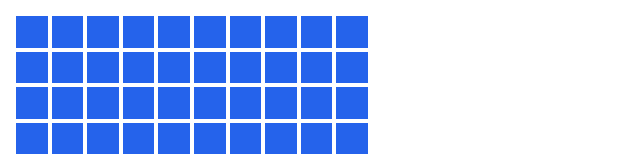
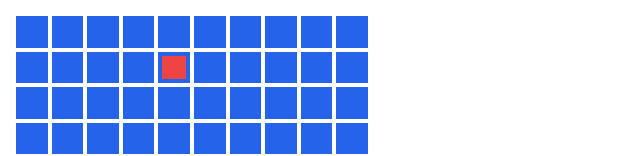
Before and after one commit to deckele/react-snake, a React (Create React App) app: page / in a window 1280 px wide. Shown: the top 156 px of the page, without its empty margins (0-640 px from the left). Built offline with nearby package versions, Linux system fonts and the light colour scheme.

Commit message:
eating an apple working

```diff
--- a/src/components/apple/apple.tsx
+++ b/src/components/apple/apple.tsx
@@ -1,19 +1,33 @@
-import { useEffect, useState } from "react";
+import { forwardRef, useEffect, useImperativeHandle, useState } from "react";
 import { createPortal } from "react-dom";
 import { Coordinate } from "../../types";
 import { getBoardTile } from "../../utils";
 
 interface AppleProps {
-  availableTiles: Coordinate[];
+  availableCoordinates?: Coordinate[];
 }
-export function Apple({ availableTiles }: AppleProps) {
+export const Apple = forwardRef<Coordinate | null, AppleProps>(
+  ({ availableCoordinates = [] }: AppleProps, ref) => {
     const [coordinate, setCoordinate] = useState<Coordinate | null>(null);
     useEffect(() => {
       const chosenCoordinate =
-      availableTiles[Math.floor(Math.random() * availableTiles.length)];
+        availableCoordinates[
+          Math.floor(Math.random() * availableCoordinates.length)
+        ];
       setCoordinate(chosenCoordinate);
-  }, [availableTiles]);
+    }, [availableCoordinates]);
+    useImperativeHandle<Coordinate | null, Coordinate | null>(
+      ref,
+      () => coordinate,
+      [coordinate]
+    );
     const container =
       coordinate && document.getElementById(getBoardTile(coordinate));
-  return container ? createPortal(<div>apple</div>, container) : null;
+    return container
+      ? createPortal(
+          <div className="bg-red-500 absolute top-1 bottom-1 left-1 right-1" />,
+          container
+        )
+      : null;
   }
+);
--- a/src/components/game-shell/game-shell.tsx
+++ b/src/components/game-shell/game-shell.tsx
@@ -1,11 +1,18 @@
-import { useCallback, useEffect, useRef } from "react";
+import { useCallback, useEffect, useLayoutEffect, useRef } from "react";
 import { SnakeLinkedList, SnakeNode } from "../../snake-linked-list";
 import { Board } from "../board/board";
 import { Snake } from "../snake/snake";
 import { config } from "../../game-config";
-import { canGoToNextDirection, Direction, keyToDirection } from "../../utils";
+import {
+  areCoordinatesEqual,
+  canGoToNextDirection,
+  Direction,
+  hashXY,
+  keyToDirection,
+} from "../../utils";
 import { useForceUpdate } from "../../hooks/use-force-update";
 import { Apple } from "../apple/apple";
+import { Coordinate } from "../../types";
 
 const STARTING_Y = Math.floor((config.boardSize - 1) / 2);
 const SNAKE_INITIAL_NODES = [
@@ -19,10 +26,33 @@ export function GameShell() {
   const direction = useRef(Direction.right);
   const moveQueue = useRef([] as Direction[]);
   const snake = useRef<SnakeLinkedList | null>(null);
+  const apple = useRef<Coordinate | null>(null);
   const nextSnakeNode = useRef(
     SNAKE_INITIAL_NODES[SNAKE_INITIAL_NODES.length - 1]
   );
   const snakeGrowth = useRef(0);
+  const availableCoordinatesForApple = useRef<Coordinate[]>();
+
+  const getAvailableCoordinatesForApple = useCallback((): Coordinate[] => {
+    const availableCoordinates = [];
+    const hash = snake.current?.hash ?? {};
+    for (let x = 0; x < config.boardSize; x++) {
+      for (let y = 0; y < config.boardSize; y++) {
+        const coordinate = [x, y] as Coordinate;
+        if (!hash[hashXY(coordinate)]) {
+          availableCoordinates.push(coordinate);
+        }
+      }
+    }
+    return availableCoordinates;
+  }, []);
+  const setAvailableCoordinatesForApple = useCallback((): void => {
+    availableCoordinatesForApple.current = getAvailableCoordinatesForApple();
+  }, [getAvailableCoordinatesForApple]);
+
+  useLayoutEffect(() => {
+    setAvailableCoordinatesForApple();
+  }, [setAvailableCoordinatesForApple]);
 
   const handleCollision = useCallback(() => {
     console.log("collision!");
@@ -64,14 +94,22 @@ export function GameShell() {
           handleCollision();
           return;
         }
-        const newNode = new SnakeNode([x, y]);
-        snake.current?.addToHead(new SnakeNode([x, y]));
+        const newCoordinate = [x, y] as Coordinate;
+        const newNode = new SnakeNode(newCoordinate);
+        snake.current?.addToHead(newNode);
         if (snakeGrowth.current === 0) {
           snake.current?.popTail();
         } else {
           snakeGrowth.current--;
         }
         nextSnakeNode.current = newNode;
+        if (
+          apple.current &&
+          areCoordinatesEqual(newCoordinate, apple.current)
+        ) {
+          snakeGrowth.current += config.nodeGrowthFromApples;
+          setAvailableCoordinatesForApple();
+        }
         forceUpdate();
       }, config.snakeMoveRateMs);
     }
@@ -79,7 +117,7 @@ export function GameShell() {
       gameLoop.current && clearInterval(gameLoop.current);
       gameLoop.current = null;
     };
-  }, [forceUpdate, handleCollision]);
+  }, [forceUpdate, handleCollision, setAvailableCoordinatesForApple]);
 
   return (
     <>
@@ -89,7 +127,10 @@ export function GameShell() {
         initialNodes={SNAKE_INITIAL_NODES}
         ref={snake}
       />
-      <Apple availableTiles={[]} />
+      <Apple
+        availableCoordinates={availableCoordinatesForApple.current}
+        ref={apple}
+      />
     </>
   );
 }
--- a/src/game-config.ts
+++ b/src/game-config.ts
@@ -1,5 +1,5 @@
 export const config = {
   boardSize: 10,
-  snakeMoveRateMs: 500,
+  snakeMoveRateMs: 250,
   nodeGrowthFromApples: 2,
 };
--- a/src/utils.ts
+++ b/src/utils.ts
@@ -62,3 +62,10 @@ export function getSnakeTile(coordinate: Coordinate) {
 export function getBoardTile(coordinate: Coordinate) {
   return `board-${hashXY(coordinate)}`;
 }
+
+export function areCoordinatesEqual(
+  [x1, y1]: Coordinate,
+  [x2, y2]: Coordinate
+): boolean {
+  return x1 === x2 && y1 === y2;
+}
```
Lines whose indentation alone changed are shown as unchanged.
